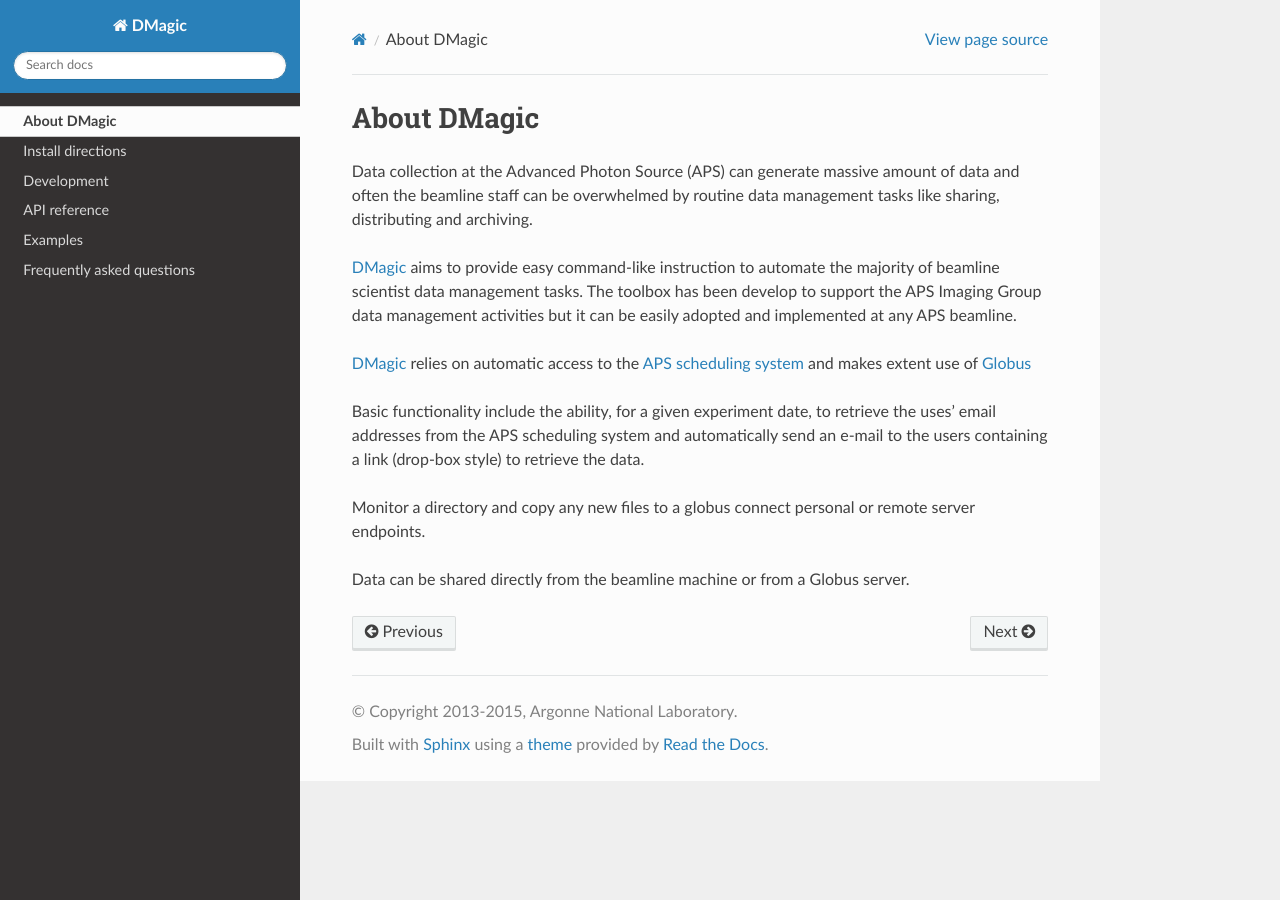
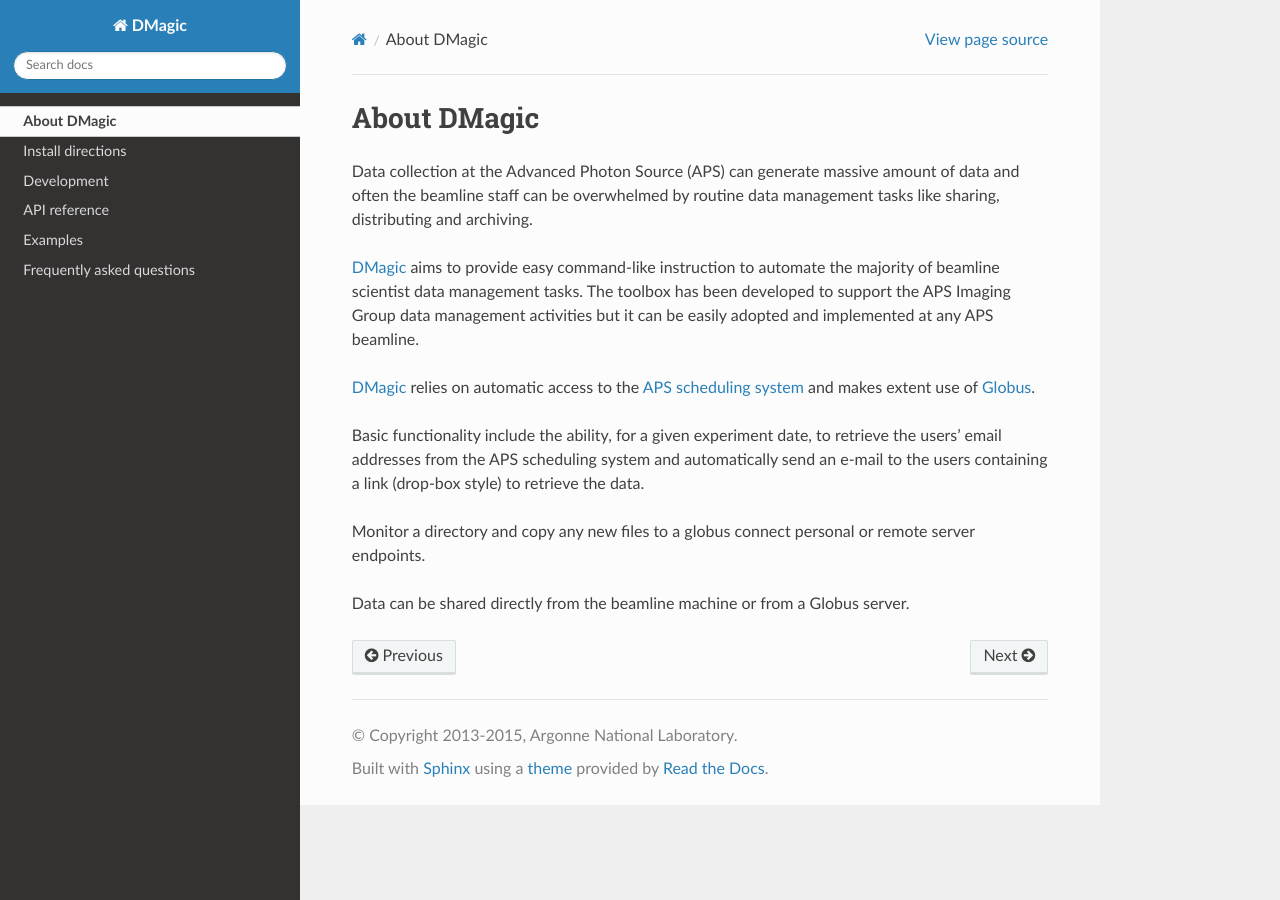
Before and after one commit to xray-imaging/DMagic, a Sphinx documentation site: the page built from doc/source/about.rst, in a window 1280 px wide. Built offline with Sphinx 7.4.7 and the Read the Docs theme 2.0.0, drawn with Linux system fonts in a browser that asks for light colours.

Commit message:
fixed typo

```diff
--- a/doc/source/about.rst
+++ b/doc/source/about.rst
@@ -8,15 +8,15 @@
 
 `DMagic <https://github.com/decarlof/DMagic>`_ aims to provide easy command-like
 instruction to automate the majority of beamline scientist data
-management tasks. The toolbox has been develop to support the APS Imaging
+management tasks. The toolbox has been developed to support the APS Imaging
 Group data management activities but it can be easily adopted and implemented
 at any APS beamline.
 
 `DMagic <https://github.com/decarlof/DMagic>`_ relies on automatic access to the
 `APS scheduling system <https://schedule.aps.anl.gov/>`__
-and makes extent use of `Globus <https://www.globus.org/>`__
+and makes extent use of `Globus <https://www.globus.org/>`__.
 
-Basic functionality include the ability, for a given experiment date, to retrieve the uses'
+Basic functionality include the ability, for a given experiment date, to retrieve the users'
 email addresses from the APS scheduling system and automatically send an e-mail to the users
 containing a link (drop-box style) to retrieve the data.
 
```
